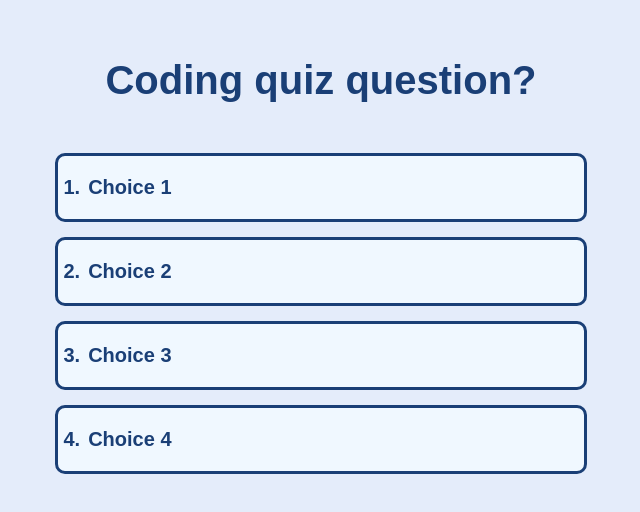
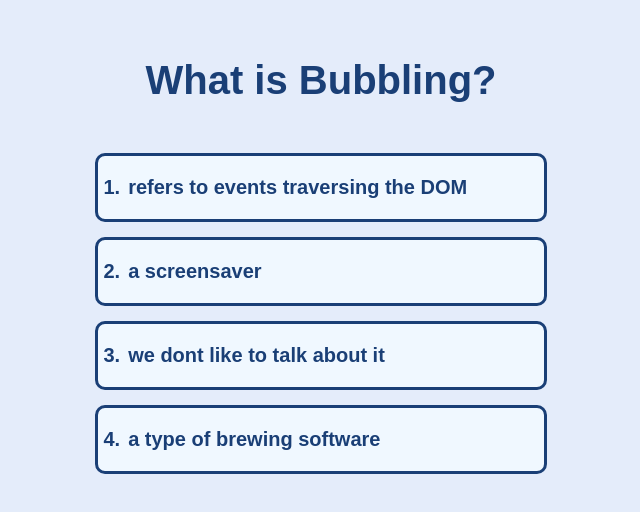
Before and after one commit to jablair176/Week4-CodeQuiz-Repo, a plain HTML site: page game.html in a window 1280 px wide. Shown: the whole page, without its empty margins (319-959 px from the left). Drawn offline with Linux system fonts and the light colour scheme.

Commit message:
added random and ans choices

```diff
--- a/assets/js/script.js
+++ b/assets/js/script.js
@@ -1,5 +1,9 @@
 var question = document.getElementById('question');
 var ansChoices = Array.from(document.getElementsByClassName('answer-text'));
+
+var questionCounter = 0;
+var availQuestions = [];
+var currentQuestion = {};
 
 var questions = [
     {
@@ -11,7 +15,7 @@ var questions = [
         corrAns: 1,
     },
     {
-        question: 'getElementbyId() allows uyou to',
+        question: 'getElementbyId() allows you to',
         ans1: 'copy a text',
         ans2: 'change the font type',
         ans3: 'quickly access or return an element',
@@ -27,7 +31,7 @@ var questions = [
         corrAns: 4,
     },
     {
-        question: 'What is bubbling?',
+        question: 'What is Bubbling?',
         ans1: 'refers to events traversing the DOM',
         ans2: 'a screensaver',
         ans3: 'we dont like to talk about it',
@@ -38,5 +42,22 @@ var questions = [
 
 function startQuiz() {
     availQuestions = [ ...questions];
+    nextQuestion();
 
-}
+};
+
+function nextQuestion() {
+    questionCounter++;
+    var questionIndex = Math.floor(Math.random() * availQuestions.length);
+    currentQuestion = availQuestions[questionIndex];
+    question.innerText = currentQuestion.question;
+
+    ansChoices.forEach(function(ans) {
+        var number = ans.dataset['number'];
+        ans.innerText = currentQuestion['ans' + number];
+    });
+
+
+};
+
+startQuiz();
--- a/game.html
+++ b/game.html
@@ -12,19 +12,19 @@
             <h2 id="question">Coding quiz question?</h2>
             <div class="possible-answers">
                 <p class="answer-pre">1.</p>
-                <p class="answer-text" data-number="1">Choice 1</p>
+                <p class="answer-text" data-number="1">choice 1</p>
             </div>
             <div class="possible-answers">
                 <p class="answer-pre">2.</p>
-                <p class="answer-text" data-number="2">Choice 2</p>
+                <p class="answer-text" data-number="2">choice 2</p>
             </div>
             <div class="possible-answers">
                 <p class="answer-pre">3.</p>
-                <p class="answer-text" data-number="3">Choice 3</p>
+                <p class="answer-text" data-number="3">choice 3</p>
             </div>
             <div class="possible-answers">
                 <p class="answer-pre">4.</p>
-                <p class="answer-text" data-number="4">Choice 4</p>
+                <p class="answer-text" data-number="4">choice 4</p>
             </div>
         </div>
     </div>
```
